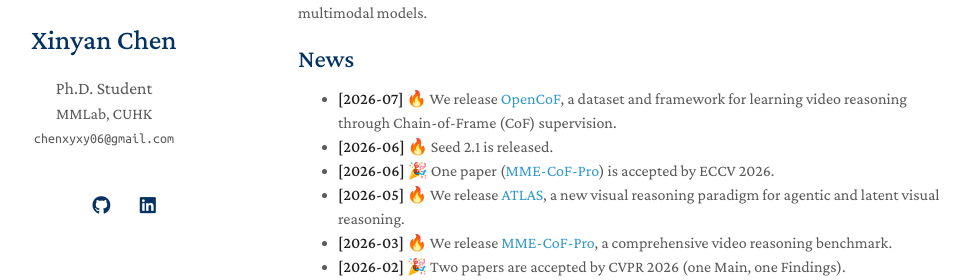
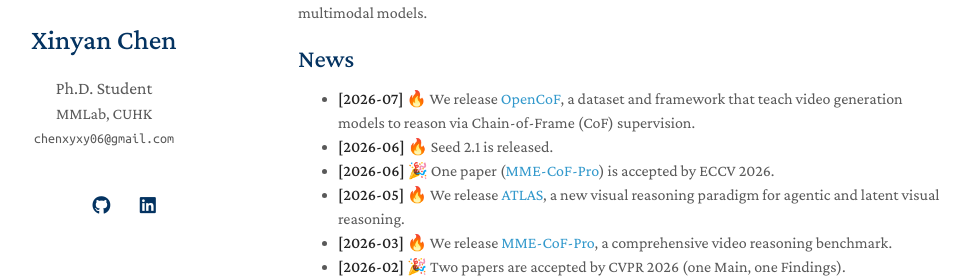
Before and after one commit to xinyan-cxy/xinyan-cxy.github.io, a Jekyll site: the page built from index.md, in a window 1280 px wide and 900 px high. Shown: the part 200-480 px from the top of the window, without its empty margins (172-1143 px from the left). Built offline with Jekyll 4.4.1, drawn with Linux system fonts in a browser that asks for light colours; a style sheet for code colours, icons or effects is not loaded; our own code applies the rules of GitHub Pages for plain Markdown files.

Commit message:
Improve OpenCoF news wording and bold Seed contributor credit

```diff
--- a/_data/publications.yml
+++ b/_data/publications.yml
@@ -9,13 +9,13 @@ main:
     image: ./assets/img/OpenCoF.png
 
   - title: "Seed2.1 Model Card: Agentic Intelligence for Productivity"
-    authors: "Contributor (VLM Post-train Group)"
+    authors: "<strong>Contributor (VLM Post-train Group)</strong>"
     conference_short: Technical Report
     pdf: https://seed.bytedance.com/seed2_1
     image: ./assets/img/Seed2.1.png
 
   - title: "Seed2.0 Model Card: Towards Intelligence Frontier for Real-World Complexity"
-    authors: "Contributor (VLM Post-train Group)"
+    authors: "<strong>Contributor (VLM Post-train Group)</strong>"
     conference_short: Technical Report
     pdf: https://arxiv.org/abs/2607.00248
     image: ./assets/img/Seed2.0.png
--- a/index.md
+++ b/index.md
@@ -9,7 +9,7 @@ I’m a first-year Ph.D. student in [Multimedia Lab (MMLab)](https://mmlab.ie.cu
 My research interests focus on multimodal reasoning, including the understanding and generation of multimodal models.
 
 ## News
-- **[2026-07]** 🔥 We release [OpenCoF](https://arxiv.org/abs/2607.08763), a dataset and framework for learning video reasoning through Chain-of-Frame (CoF) supervision.
+- **[2026-07]** 🔥 We release [OpenCoF](https://arxiv.org/abs/2607.08763), a dataset and framework that teach video generation models to reason via Chain-of-Frame (CoF) supervision.
 - **[2026-06]** 🔥 Seed 2.1 is released.
 - **[2026-06]** 🎉 One paper ([MME-CoF-Pro](https://arxiv.org/pdf/2603.20194)) is accepted by ECCV 2026.
 - **[2026-05]** 🔥 We release [ATLAS](https://arxiv.org/abs/2605.15198), a new visual reasoning paradigm for agentic and latent visual reasoning.
```
